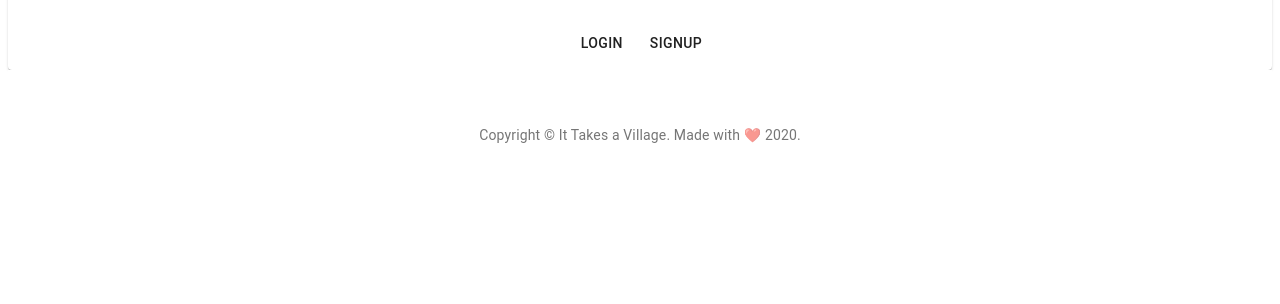
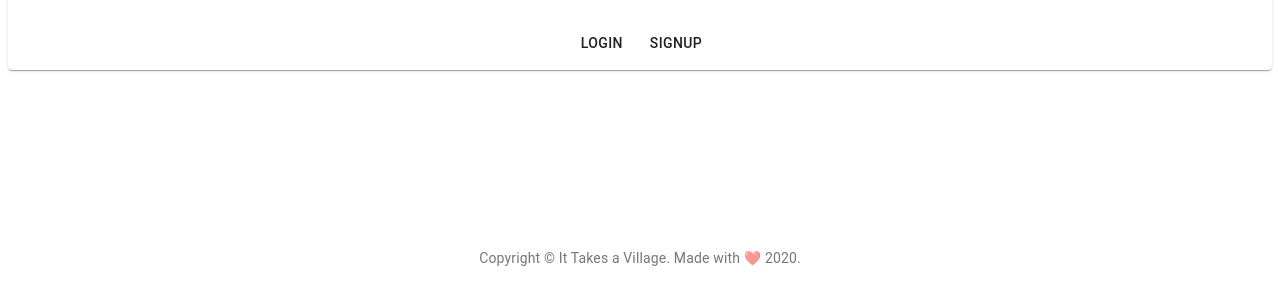
Before and after one commit to jakevs/it-takes-a-village, a React (Create React App) app in the folder client/: page /login in a window 1280 px wide. Shown: the part 478-782 px from the top of the page. Built offline with nearby package versions, Linux system fonts and the light colour scheme; a web font is replaced by a local one.

Commit message:
made footer stick to bottom

```diff
--- a/client/src/components/Footer/Footer.js
+++ b/client/src/components/Footer/Footer.js
@@ -23,9 +23,10 @@ const useStyles = makeStyles((theme) => ({
     backgroundColor: theme.palette.background.paper,
     // marginTop: theme.spacing(8),
     padding: theme.spacing(6, 0),
+    marginTop: "calc(5% + 60px)",
     bottom: 0,
-    width: "100%",
-  },
+    width: "100%"
+  }
 }));
 
 export default function Footer(props) {
@@ -54,5 +55,5 @@ export default function Footer(props) {
 
 Footer.propTypes = {
   description: PropTypes.string,
-  title: PropTypes.string,
+  title: PropTypes.string
 };
```
